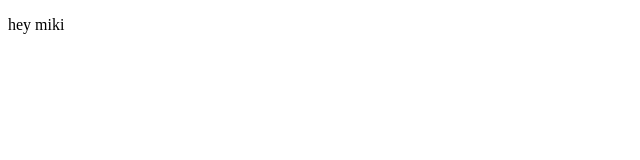
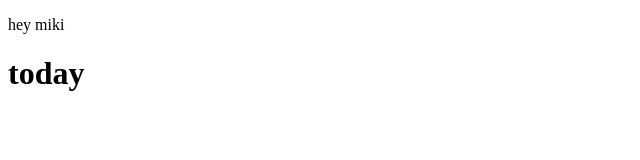
Before and after one commit to mikias1219/myproject, a plain HTML site: page index.html in a window 1280 px wide. Shown: the whole page, without its empty margins (0-640 px from the left). Drawn offline with Linux system fonts and the light colour scheme.

Commit message:
Update index.html

```diff
--- a/index.html
+++ b/index.html
@@ -7,5 +7,6 @@
 </head>
 <body>
     <p>hey miki</p>
+    <h1> today</h1>
 </body>
 </html>
```
